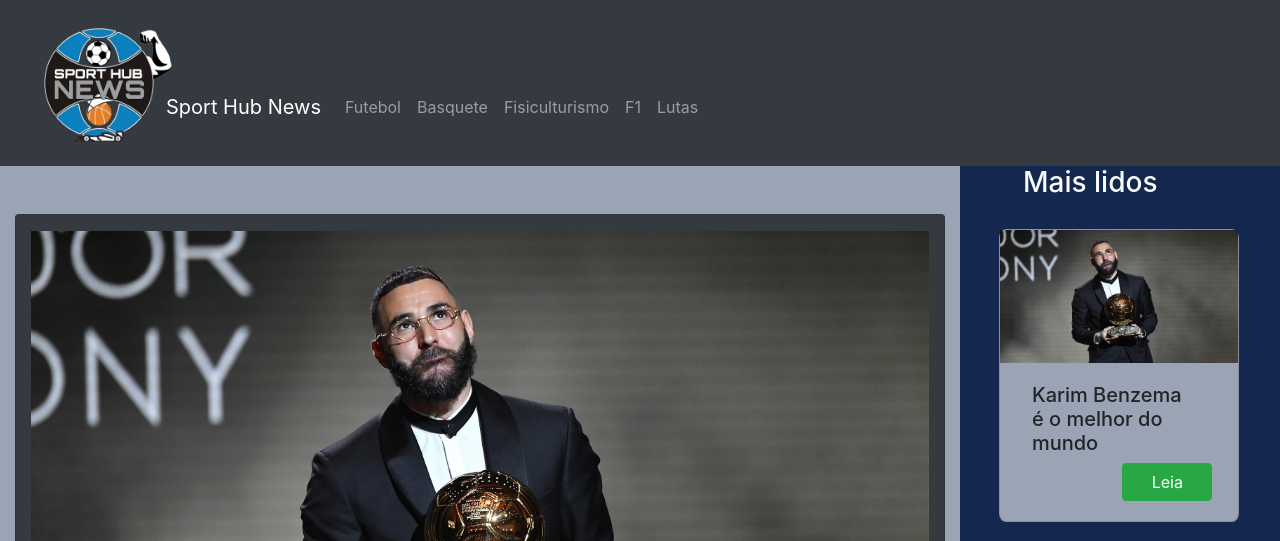
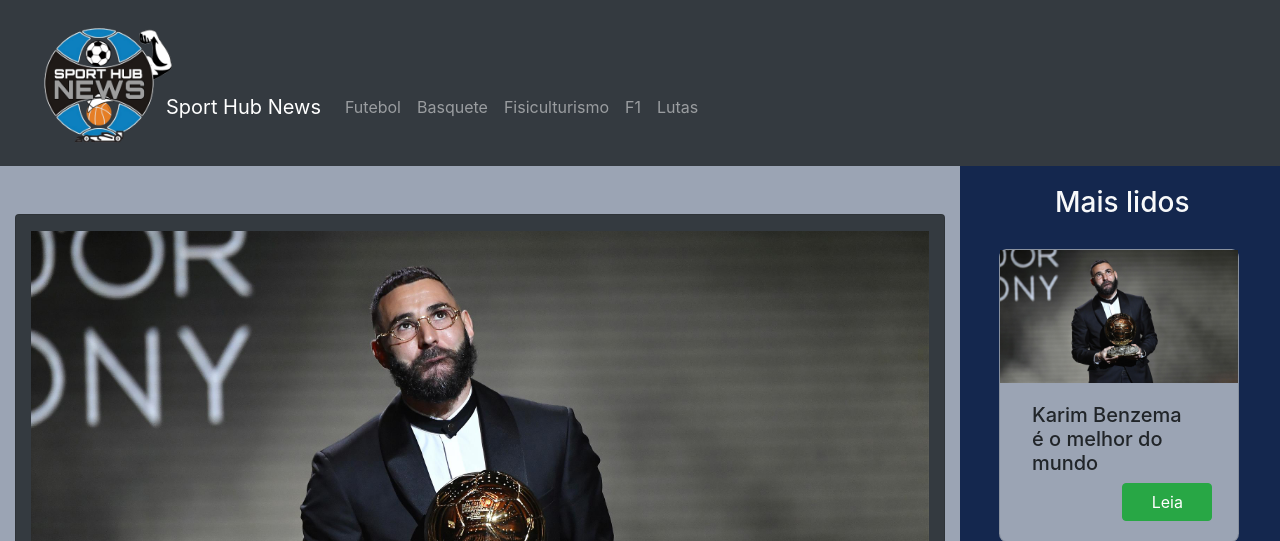
Before and after one commit to senacrs-emti/2022-1T-jornal-G3, a PHP site: page /2022-1T-jornal-G3/index.php in a window 1280 px wide. Shown: the top 541 px of the page. Run offline with PHP 8.4, Linux system fonts and the light colour scheme.

Commit message:
ajeitei o mais lidos

```diff
--- a/includes/_aside.php
+++ b/includes/_aside.php
@@ -1,5 +1,5 @@
 <aside class="col-lg-3 col-12">
-  <h3 class="text-light ml-5"> Mais lidos </h3>
+  <h3 class="text-light" style="margin-left: 80px; margin-top: 20px;"> Mais lidos </h3>
 <div class="card ml-4" style="width: 15rem;">
   <img src="http://localhost:8080/2022-1T-jornal-G3/contents/benzema-e-a-bola-de-ouro.jpg" alt="...">
   <div class="card-body">
```
